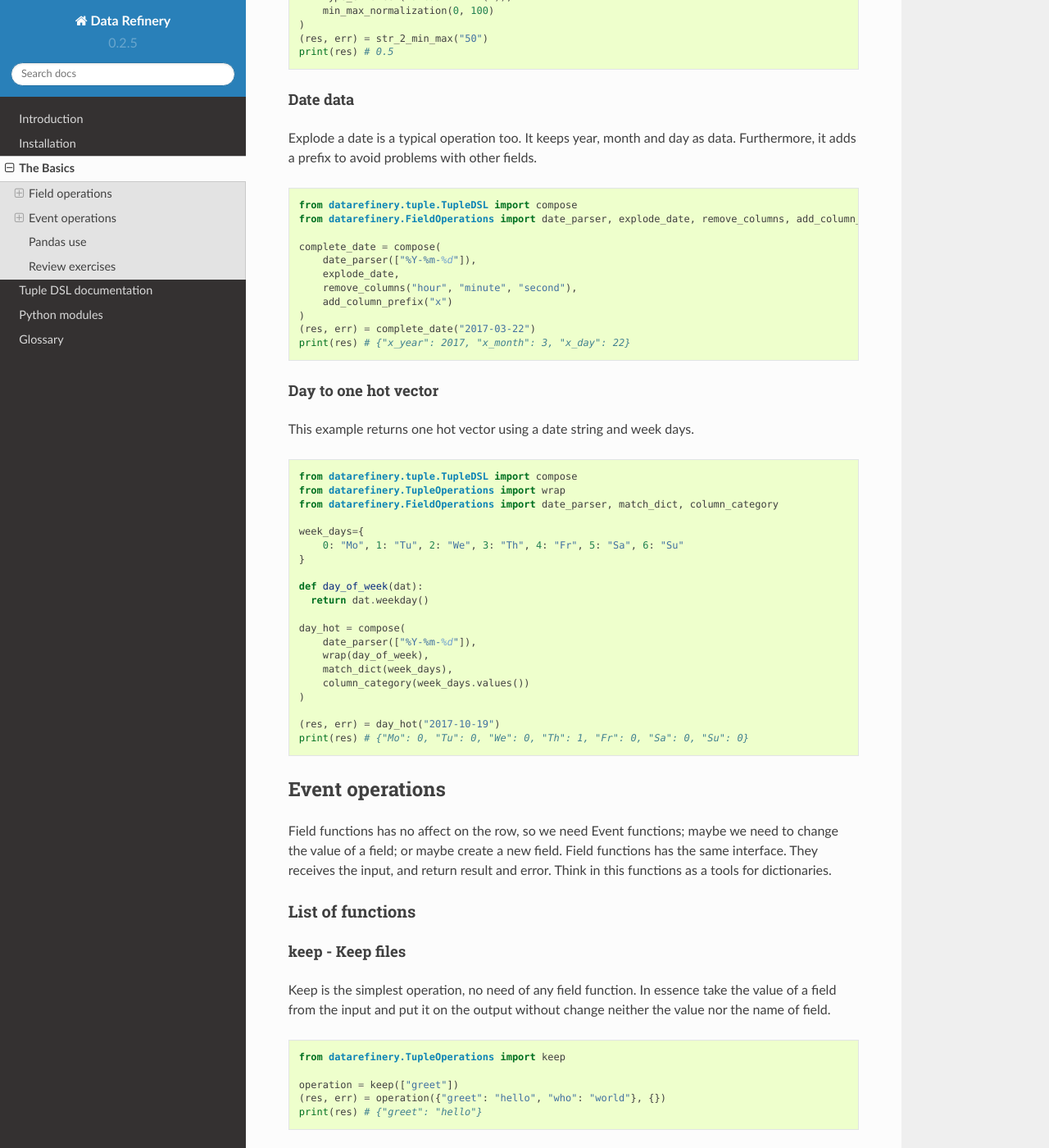
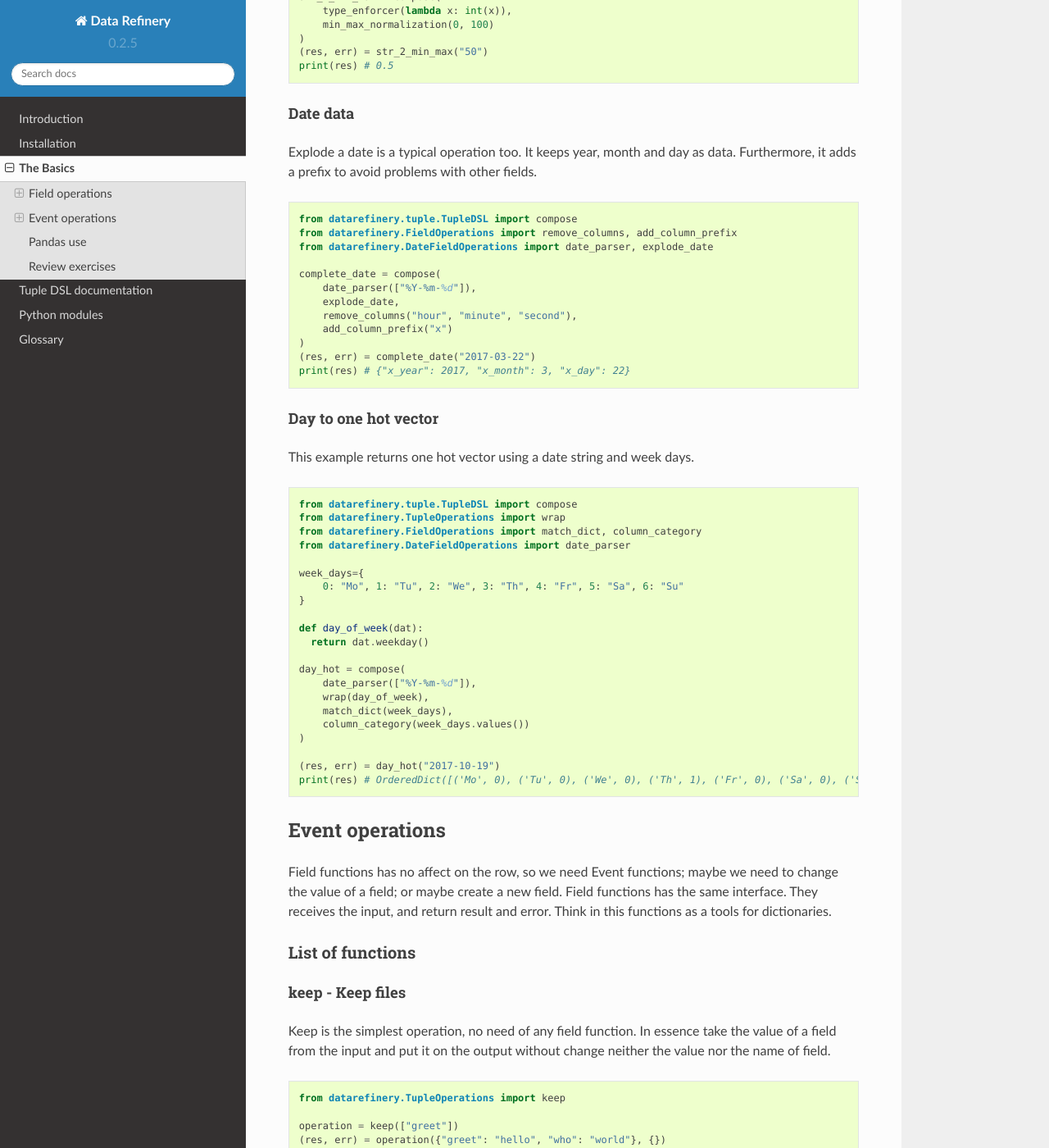
Before and after one commit to BBVA/data-refinery, a Sphinx documentation site: the page built from docs/source/thebasics.rst, in a window 1280 px wide and 1400 px high, scrolled down 6937 px. Shown: the whole window at 82% size. Built offline with Sphinx 7.4.7 and the Read the Docs theme 2.0.0, drawn with Linux system fonts in a browser that asks for light colours; some of the changed text lies outside the part shown.

Commit message:
Fix errors on documentation. All code snippets are OK

```diff
--- a/docs/source/thebasics.rst
+++ b/docs/source/thebasics.rst
@@ -189,7 +189,7 @@
 
     categorizer = column_category(["niño", "adulto", "jubilado"])
     (res, err) = categorizer("niño")
-    print(res) # {"niño": "1", "adulto": "0", "jubilado": "0"}
+    print(res) # OrderedDict([('niño', 1), ('adulto', 0), ('jubilado', 0)])
 
 This operation adds new columns, so is usually used along with an event operation of type [append](##Change it).
 
@@ -260,7 +260,7 @@
 
 .. code-block:: python
 
-    from datarefinery.FieldOperations import date_parser
+    from datarefinery.DateFieldOperations import date_parser
 
     parser = date_parser(["%Y-%m-%d"])
     (res, err) = parser("2017-03-22")
@@ -276,8 +276,8 @@
 
 .. code-block:: python
 
-    import datetime
-    from datarefinery.FieldOperations import explode_date
+    from datetime import datetime
+    from datarefinery.DateFieldOperations import explode_date
 
     (res, err) = explode_date(datetime(2017,3,22))
     print(res) # {"year": 2017, "month": 3, "day": 22, "hour":0, "minute": 0, "second": 0}
@@ -302,7 +302,8 @@
 
     import datetime
     from datarefinery.tuple.TupleDSL import compose
-    from datarefinery.FieldOperations import explode_date, remove_columns
+    from datarefinery.DateFieldOperations import explode_date
+    from datarefinery.FieldOperations import remove_columns
 
     only_year_month = compose(explode_date, remove_columns("day", "hour", "minute", "sencond"))
     (res, err) = only_year_month(datetime(2017,3,22))
@@ -367,7 +368,8 @@
 .. code-block:: python
 
     from datarefinery.tuple.TupleDSL import compose
-    from datarefinery.FieldOperations import date_parser, explode_date, remove_columns, add_column_prefix
+    from datarefinery.FieldOperations import remove_columns, add_column_prefix
+    from datarefinery.DateFieldOperations import date_parser, explode_date
 
     complete_date = compose(
         date_parser(["%Y-%m-%d"]),
@@ -388,7 +390,8 @@
 
     from datarefinery.tuple.TupleDSL import compose
     from datarefinery.TupleOperations import wrap
-    from datarefinery.FieldOperations import date_parser, match_dict, column_category
+    from datarefinery.FieldOperations import match_dict, column_category
+    from datarefinery.DateFieldOperations import date_parser
 
     week_days={
         0: "Mo", 1: "Tu", 2: "We", 3: "Th", 4: "Fr", 5: "Sa", 6: "Su"
@@ -405,7 +408,7 @@
     )
 
     (res, err) = day_hot("2017-10-19")
-    print(res) # {"Mo": 0, "Tu": 0, "We": 0, "Th": 1, "Fr": 0, "Sa": 0, "Su": 0}
+    print(res) # OrderedDict([('Mo', 0), ('Tu', 0), ('We', 0), ('Th', 1), ('Fr', 0), ('Sa', 0), ('Su', 0)])
 
 Event operations
 ----------------
@@ -634,7 +636,7 @@
 
     x2 = wrap(lambda x: x*2)
 
-    operation = parallel(substitution("value", x2), substitution("value", x2))
+    operation = parallel(substitution(["value"], x2), substitution(["value"], x2))
     (res, err) = operation({"value": 2})
     print(res) # {"value": 4}
 
@@ -658,7 +660,7 @@
 
     x2 = wrap(lambda x: x*2)
 
-    operation = substitution("value", compose(x2,x2))
+    operation = substitution(["value"], compose(x2,x2))
     (res, err) = operation({"value": 2})
     print(res) # {"value": 8}
 
```
Also changed, not shown: other parts of docs/source/thebasics.rst (+6 -7 lines), 2 other files.
